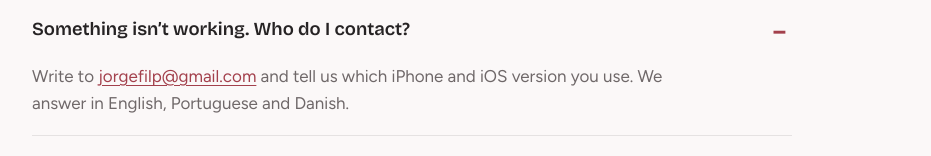
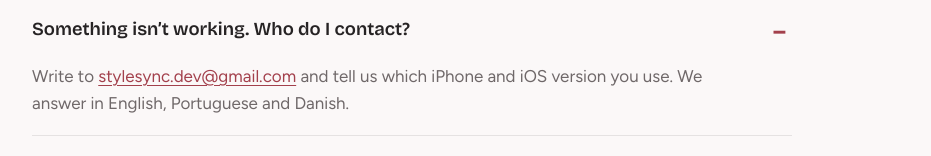
Before and after one commit to Jorg1x/stylesync, a plain HTML site: page index.html in a window 1280 px wide. Both pictures are taken after a click on the heading "Something isn’t working. Who do I contact?". Shown: the part 4405-4561 px from the top of the page, without its empty margins (48-979 px from the left). Drawn offline with nearby package versions, Linux system fonts and the light colour scheme.

Commit message:
Update contact email in index.html

```diff
--- a/index.html
+++ b/index.html
@@ -160,7 +160,7 @@
       </details>
       <details>
         <summary>Something isn’t working. Who do I contact?</summary>
-        <p>Write to <a href="mailto:jorgefilp@gmail.com">jorgefilp@gmail.com</a> and tell us which iPhone and iOS version you use. We answer in English, Portuguese and Danish.</p>
+        <p>Write to <a href="mailto:stylesync.dev@gmail.com">stylesync.dev@gmail.com</a> and tell us which iPhone and iOS version you use. We answer in English, Portuguese and Danish.</p>
       </details>
     </div>
   </section>
@@ -181,7 +181,7 @@
     <nav aria-label="Legal">
       <a href="privacy.html">Privacy</a>
       <a href="terms.html">Terms</a>
-      <a href="mailto:jorgefilp@gmail.com">Contact</a>
+      <a href="mailto:stylesync.dev@gmail.com">Contact</a>
     </nav>
   </div>
 </footer>
```
